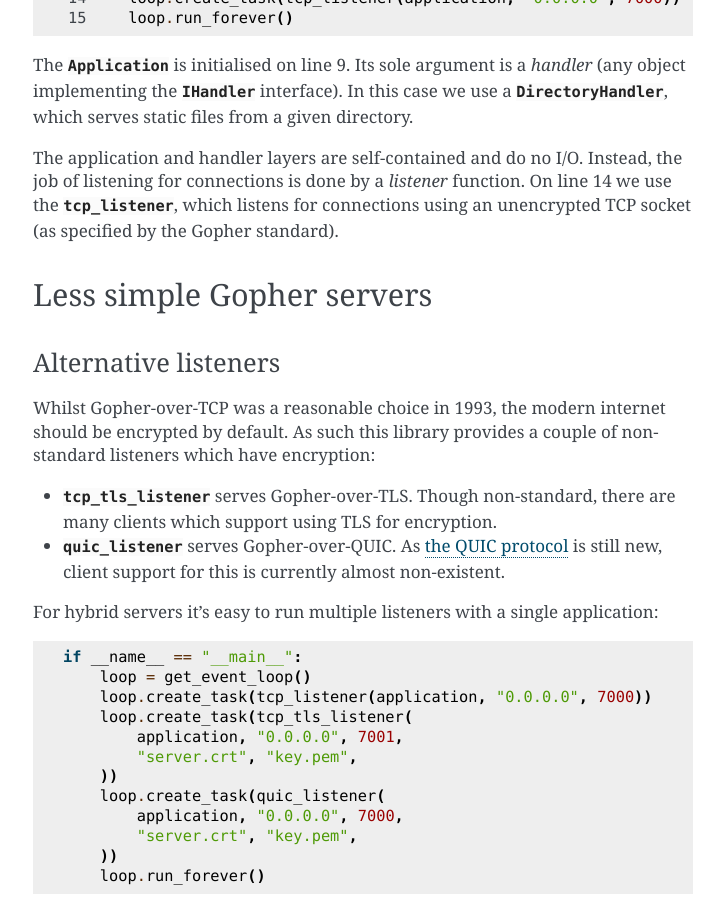
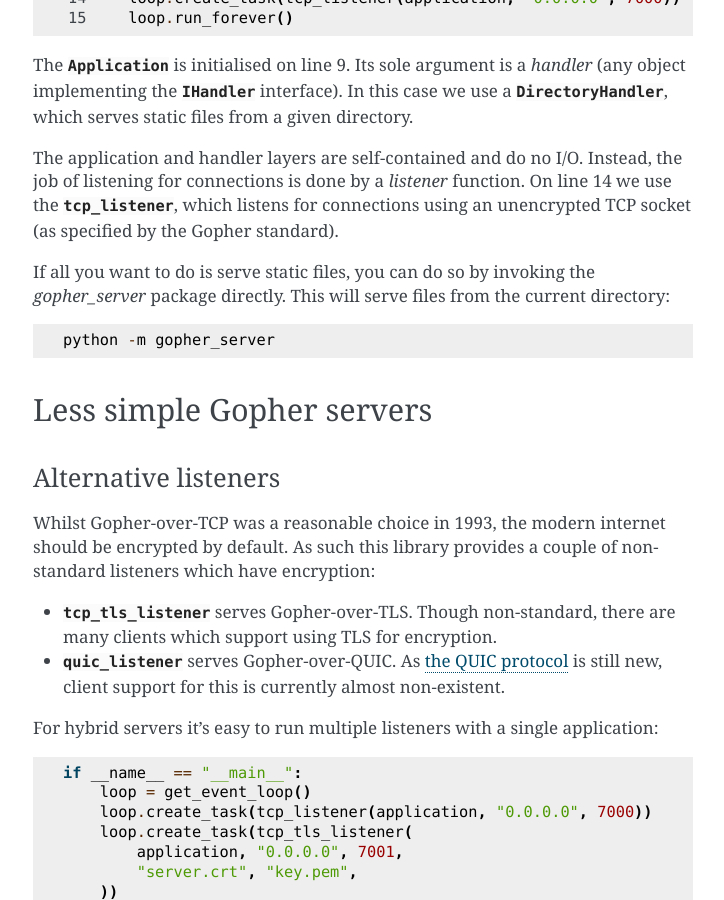
Before and after one commit to tehdragonfly/gopher_server, a Sphinx documentation site: the page built from docs/index.rst, in a window 1280 px wide and 900 px high, scrolled down 662 px. Shown: the whole window, without its empty margins (387-1111 px from the left). Built offline with Sphinx 7.4.7, drawn with Linux system fonts in a browser that asks for light colours.

Commit message:
Document __main__.

```diff
--- a/docs/index.rst
+++ b/docs/index.rst
@@ -52,6 +52,12 @@ the job of listening for connections is done by a *listener* function. On line
 14 we use the :func:`tcp_listener <gopher_server.listeners.tcp_listener>`,
 which listens for connections using an unencrypted TCP socket (as specified by
 the Gopher standard).
+
+If all you want to do is serve static files, you can do so by invoking the
+`gopher_server` package directly. This will serve files from the current
+directory::
+
+    python -m gopher_server
 
 Less simple Gopher servers
 --------------------------
```
